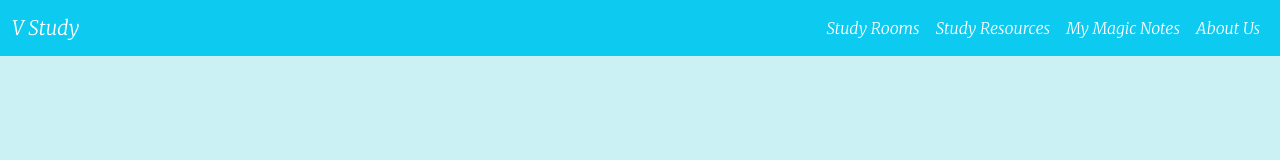
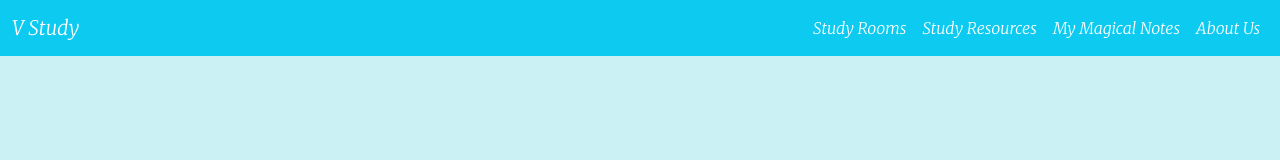
Before and after one commit to teejay27/V-Study, a plain HTML site: page index.html in a window 1280 px wide. Shown: the top 160 px of the page. Drawn offline with nearby package versions, Linux system fonts and the light colour scheme.

Commit message:
Update index.html

```diff
--- a/index.html
+++ b/index.html
@@ -31,7 +31,7 @@
             <a class="nav-link active" href="#resources">Study Resources</a>
           </li>
           <li class="nav-item">
-            <a class="nav-link active" href="#magiclist">My Magic Notes</a>
+            <a class="nav-link active" href="#magiclist">My Magical Notes</a>
           </li>
           <li class="nav-item">
             <a class="nav-link active" href="#aboutus">About Us</a>
```
